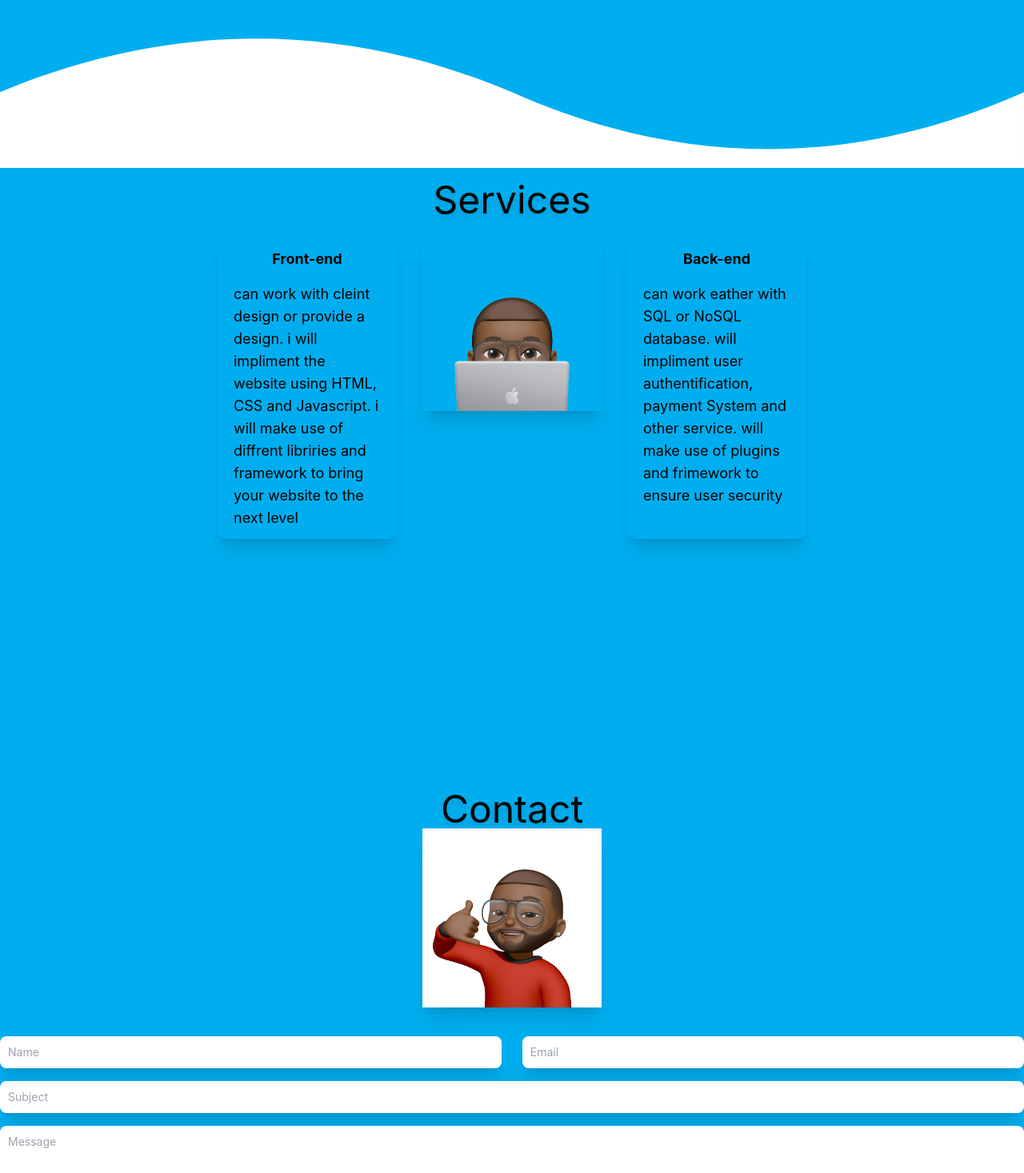
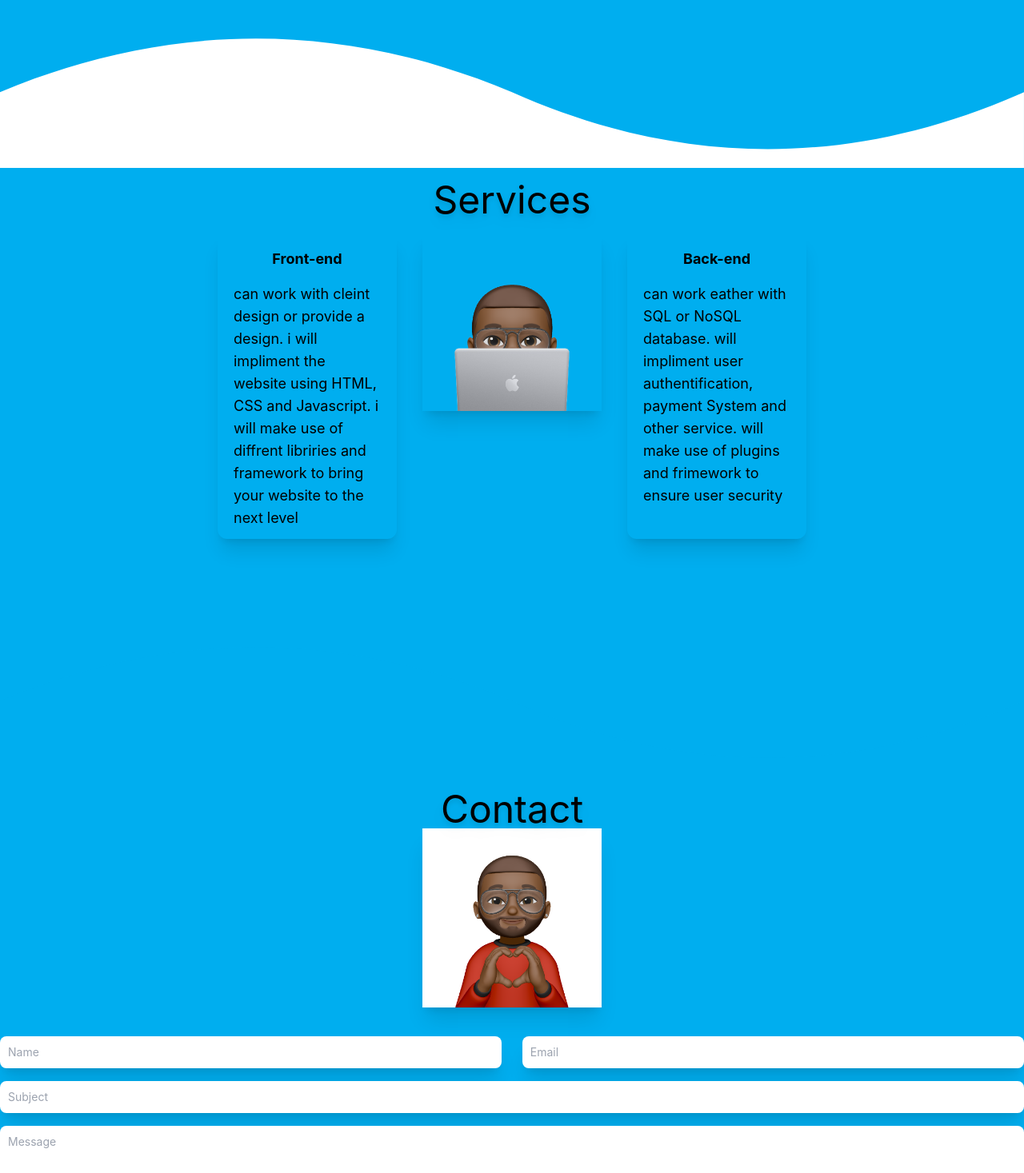
Before and after one commit to EmmanuelKeka/Media-floats, a Next.js app: page / in a window 1280 px wide. Shown: the part 1440-2907 px from the top of the page at 80% size. Built offline with nearby package versions, Linux system fonts and the light colour scheme.

Commit message:
image fix

```diff
--- a/components/AboutMe.js
+++ b/components/AboutMe.js
@@ -1,3 +1,4 @@
+import Image from 'next/image'
 export default function AboutMe(){
     return(
         <div className=" flex flex-col" id="aboutMe">
@@ -8,7 +9,9 @@ export default function AboutMe(){
                 <h1 className="label-font tittle white--text text-5xl mt-4 drop-shadow-lg shadow-black">About me</h1>
                 <div className=" flex flex-row justify-between flex-wrap text-5xl max-w-4x w-full lg:flex-col lg:items-center">
                     <div className="bg-white w-[14rem] h-[14rem] liquidBubble overflow-hidden m-[1rem] shadow-xl lg:w-[12rem] lg:h-[12rem]">
-                        <img src="/emmalove.png" alt="emma" className="pt-1"/>
+                        <div className='pt-1'>
+                        <Image src="/emmalove.png" alt="emma"  height="300" width="300" />
+                        </div>
                     </div>
                     <div className="h-[16rem] w-[25rem] lg:h-[30rem] lg:w-[14rem] p-0 text-lg text-left m-[1rem] lg:w-[12rem] lg:h-[33rem]">
                         <p className="para--font text-center">
--- a/components/Contact.js
+++ b/components/Contact.js
@@ -1,3 +1,4 @@
+import Image from 'next/image'
 export default function Contact(){
     return(
         <div className=" flex flex-col" id="contact">
@@ -7,7 +8,9 @@ export default function Contact(){
             <section className="blue-back text-center flex flex-col items-center">
                 <h1 className="label-font tittle white--text text-5xl mt-4 drop-shadow-lg shadow-black">Contact</h1>
                 <div className=" mt- bg-white w-[14rem] h-[14rem] liquidBubbl--two overflow-hidden mb-9 shadow-xl lg:w-[12rem] lg:h-[12rem]">
-                        <img src="/EmmanuelContact.png" alt="emma" className="pt-1"/>
+                        <div className='pt-1'>
+                        <Image src="/emmalove.png" alt="emma"  height="300" width="300"/>
+                        </div>
                 </div>
                 <form className="mb-8 max-w-4x w-full">
                 <div className="flex flex-row justify-between mb-4 w-full">
--- a/components/Services.js
+++ b/components/Services.js
@@ -1,3 +1,4 @@
+import Image from 'next/image'
 export default function Services(){
     return(
         <div className=" flex flex-col justify-center items-center" id="services">
@@ -17,7 +18,9 @@ export default function Services(){
                         </p>
                     </div>
                     <div className=" mt- blue-back w-[14rem] h-[14rem] liquidBubbl--two overflow-hidden m-[1rem] shadow-xl lg:w-[12rem] lg:h-[12rem]">
-                        <img src="/emmanuelService.png" alt="emma" className="pt-10"/>
+                        <div className='pt-6'>
+                        <Image src="/emmanuelService.png" alt="emma"  height="300" width="300" priority/>
+                        </div>
                     </div>
 
                     <div className="h-[24rem] w-[14rem] blue-back text-2xl text-left rounded-xl p-5 m-[1rem] shadow-xl lg:w-[12rem] lg:h-[26rem]">
```
